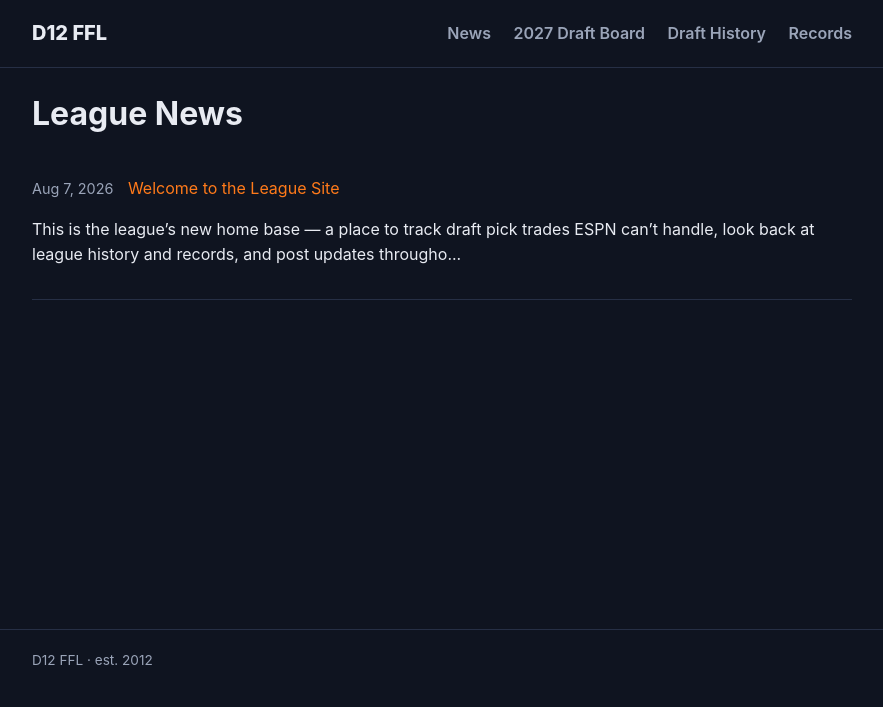
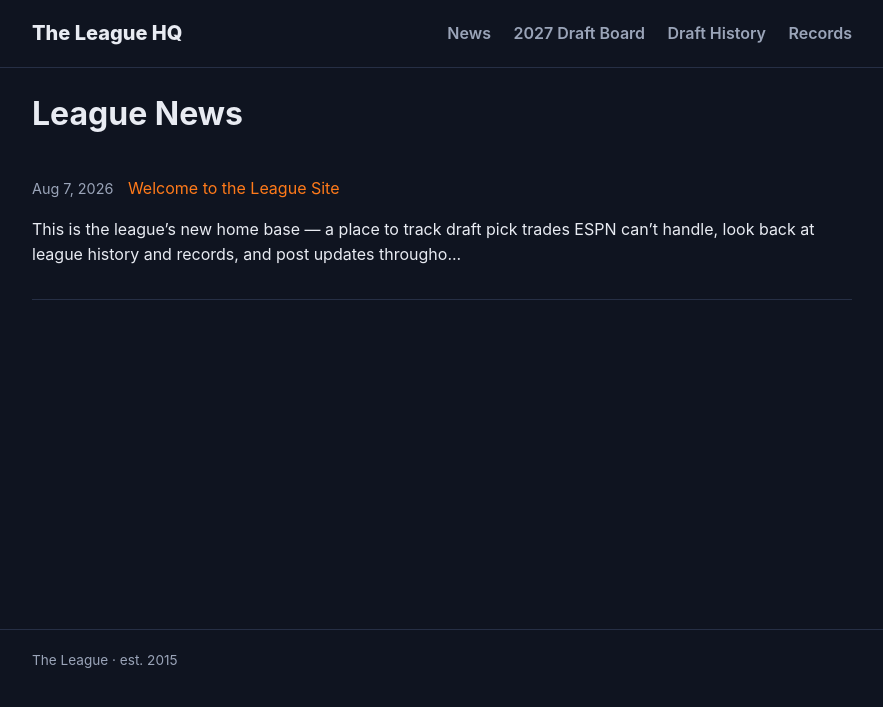
Before and after one commit to cullenhgn/D12-FFL-Website, a Jekyll site: the page built from index.md, in a window 1280 px wide. Shown: the top 707 px of the page, without its empty margins (198-1081 px from the left). Built offline with Jekyll 4.4.1, drawn with Linux system fonts in a browser that asks for light colours.

Commit message:
Add files via upload

```diff
--- a/_config.yml
+++ b/_config.yml
@@ -1,20 +1,20 @@
-title: D12 FFL
+title: The League HQ
 description: >-
   Home of our fantasy football keeper league — draft pick trades,
   historical records, and league news.
-baseurl: "/D12-FFL-Website" # sub-path if you use username.github.io/reponame, e.g. "/ff-league-site"
-url: "https://cullenhgn.github.io" # your full site URL once live, e.g. "https://yourusername.github.io"
+baseurl: "" # sub-path if you use username.github.io/reponame, e.g. "/ff-league-site"
+url: "" # your full site URL once live, e.g. "https://yourusername.github.io"
 
 # League info — edit these
-league_name: "D12 FFL"
-league_founded: 2012
+league_name: "The League"
+league_founded: 2015
 espn_league_id: "" # optional, put your ESPN league id here for reference links
 
 # Future draft pick board — edit these each year
-draft_year: 2027
+draft_year: 2026
 draft_rounds: 18
 trade_house_rule: >-
-  Only picks for the 2027 draft can be traded — no trading two years out.
+  Only picks for the 2026 draft can be traded — no trading two years out.
   When it's time to draft, whoever's name sits in a slot below picks in
   that slot.
 
```
